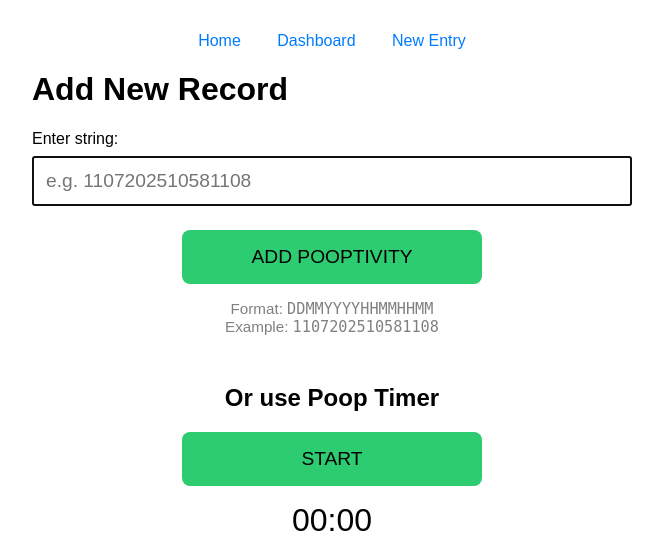
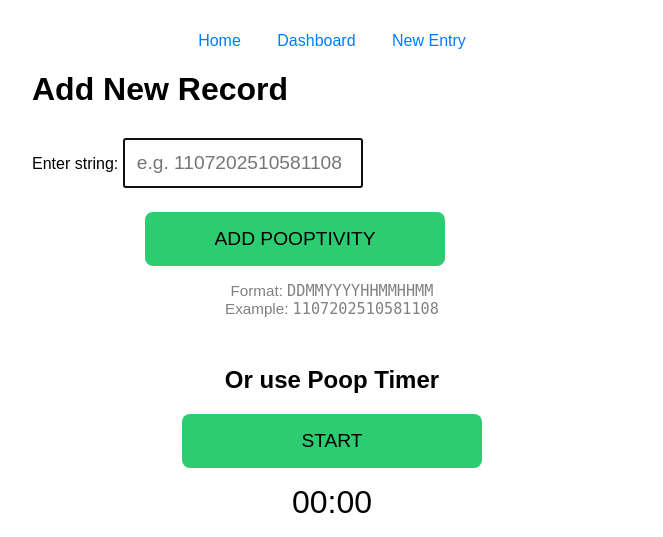
Before and after one commit to attilakaradeniz/poopapp, a Flask app: page /form in a window 1280 px wide. Shown: the top 537 px of the page, without its empty margins (308-971 px from the left). Run offline with Flask 3, Linux system fonts and the light colour scheme.

Commit message:
enhance some ui parts in form

```diff
--- a/templates/form.html
+++ b/templates/form.html
@@ -26,7 +26,7 @@
         }
 
         input[type="tel"] {
-            width: 100%;
+            width: 50%;
             font-size: 1.2rem;
             padding: 0.75rem;
             margin-top: 0.5rem;
@@ -49,7 +49,7 @@
             box-sizing: border-box;
             transition: background-color 0.3s ease;
             cursor: pointer;
-            margin: 0 auto;
+            margin: 8px 113px 0px;
             /* ⬅ Ortala! */
             margin-top: 0.5rem;
             text-transform: uppercase;
@@ -112,6 +112,15 @@
             width: 0%;
             transition: width 1s;
         }
+
+        #raw_input {
+            width: 40%;
+            padding: 0.75rem;
+            font-size: 1.2rem;
+            box-sizing: border-box;
+            margin-bottom: 1rem;
+            align-items: center;
+        }
     </style>
 </head>
 
```
